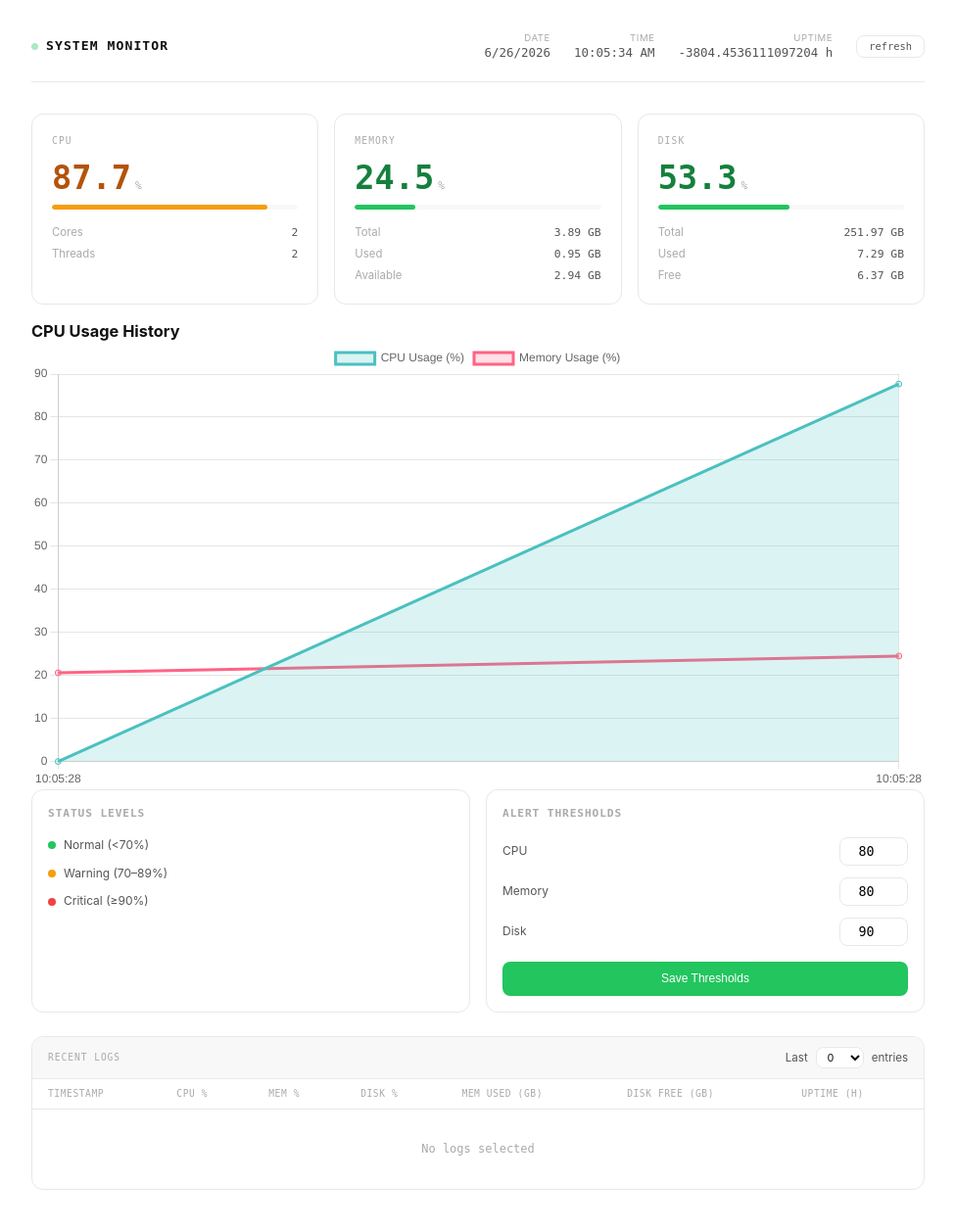
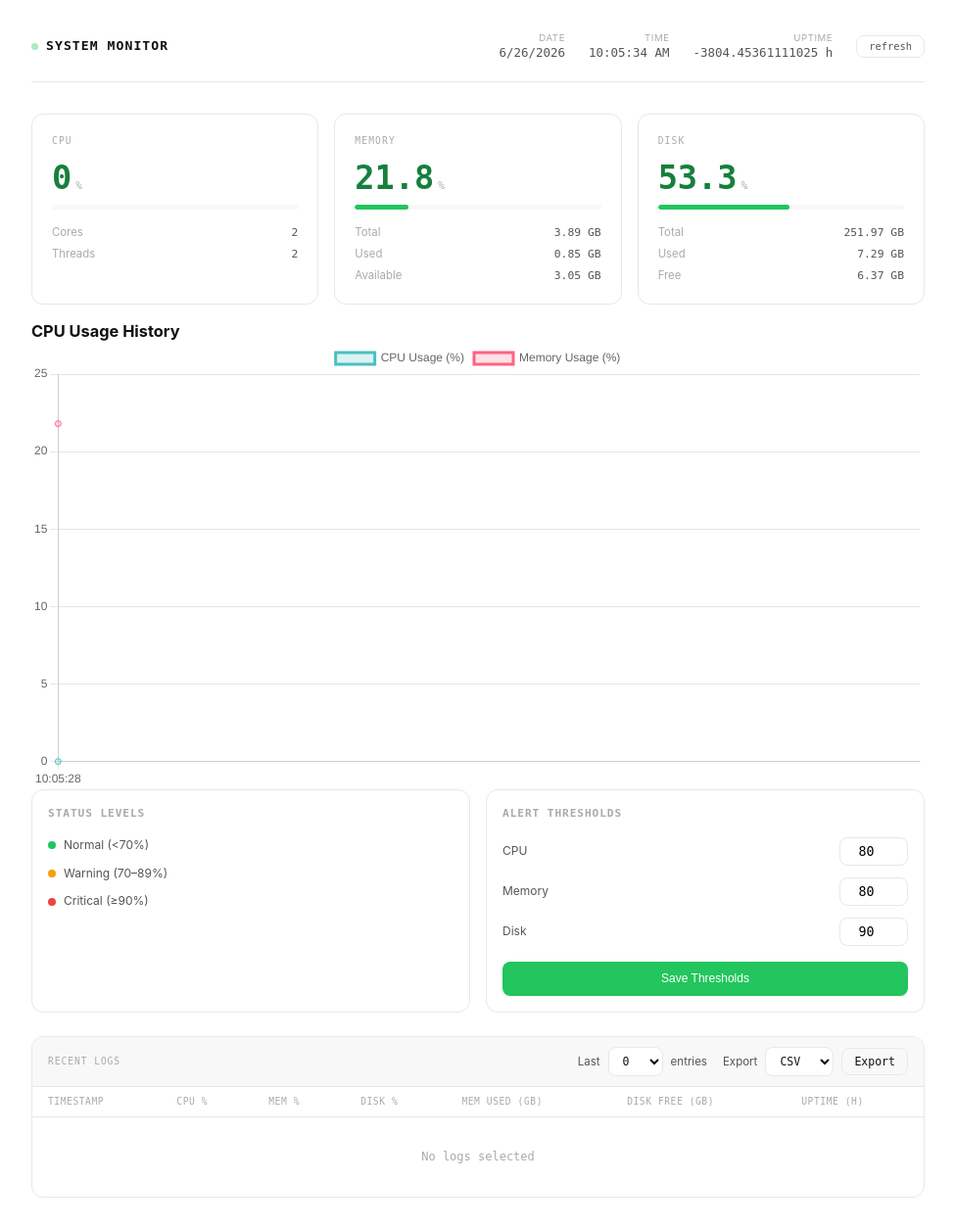
Before and after one commit to F7Z7/Seaker-Alert-App, a Flask app: page / in a window 1280 px wide. Shown: the whole page at 98% size, without its empty margins (152-1127 px from the left). Before the commit the page ends 1215 px from the top, so only its background shows below. Run offline with Flask 3, Linux system fonts and the light colour scheme; data comes from the database, SQL or seed files in the repository; data that the repository does not hold is empty.

Commit message:
added an export log button and drop down

```diff
--- a/backend/static/css/style.css
+++ b/backend/static/css/style.css
@@ -483,7 +483,58 @@
     66%  { width: 0.8em; }
     100% { width: 1.2em; }
 }
+.table-controls {
+    display: flex;
+    justify-content: space-between;
+    align-items: center;
+    gap: 1rem;
+    flex-wrap: wrap;
+}
 
+.control-group {
+    display: flex;
+    align-items: center;
+    gap: 0.5rem;
+}
+
+.control-group label,
+.control-group span {
+    font-size: 0.72rem;
+    color: var(--text-secondary);
+}
+
+.control-group select {
+    padding: 6px 10px;
+    border: 0.5px solid var(--border);
+    border-radius: var(--radius);
+    background: var(--bg);
+    color: var(--text-primary);
+    font-size: 0.72rem;
+    font-family: var(--font);
+    cursor: pointer;
+    outline: none;
+}
+
+.control-group select:focus {
+    border-color: var(--text-muted);
+}
+
+.export-btn {
+    padding: 6px 12px;
+    border: 0.5px solid var(--border);
+    border-radius: var(--radius);
+    background: var(--surface);
+    color: var(--text-primary);
+    font-size: 0.72rem;
+    font-family: var(--font);
+    cursor: pointer;
+    transition: all 0.2s ease;
+}
+
+.export-btn:hover {
+    background: var(--text-primary);
+    color: white;
+}
 /* ── Responsive breakpoints ── */
 
 /* Tablet: 641px – 768px — 2-col grid, settings stack */
--- a/backend/templates/index.html
+++ b/backend/templates/index.html
@@ -26,7 +26,7 @@
             <span class="meta-label">Uptime</span>
             <span class="meta-value" id="uptime">—</span>
         </div>
-        <button class="refresh-btn" >refresh</button>
+        <button class="refresh-btn">refresh</button>
     </div>
 </header>
 
@@ -171,16 +171,37 @@
 <div class="log-section">
     <div class="log-header">
         <span class="log-title">Recent logs</span>
-        <div id="log-dropdown">
+        <div class="table-controls">
+
+            <div class="control-group">
                 <label for="logs">Last</label>
-            <select id="logs" name="logs">
+
+                <select id="logs">
                     <option value="0">0</option>
                     <option value="10">10</option>
                     <option value="15">15</option>
                     <option value="20">20</option>
                     <option value="25">25</option>
                 </select>
+
                 <span>entries</span>
+            </div>
+
+            <div class="control-group">
+
+                <label for="type">Export</label>
+
+                <select id="type">
+                    <option value="csv">CSV</option>
+                    <option value="json">JSON</option>
+                </select>
+
+                <button class="export-btn">
+                    Export
+                </button>
+
+            </div>
+
         </div>
     </div>
     <div class="log-table-wrap">
```
Lines whose indentation alone changed are shown as unchanged.
